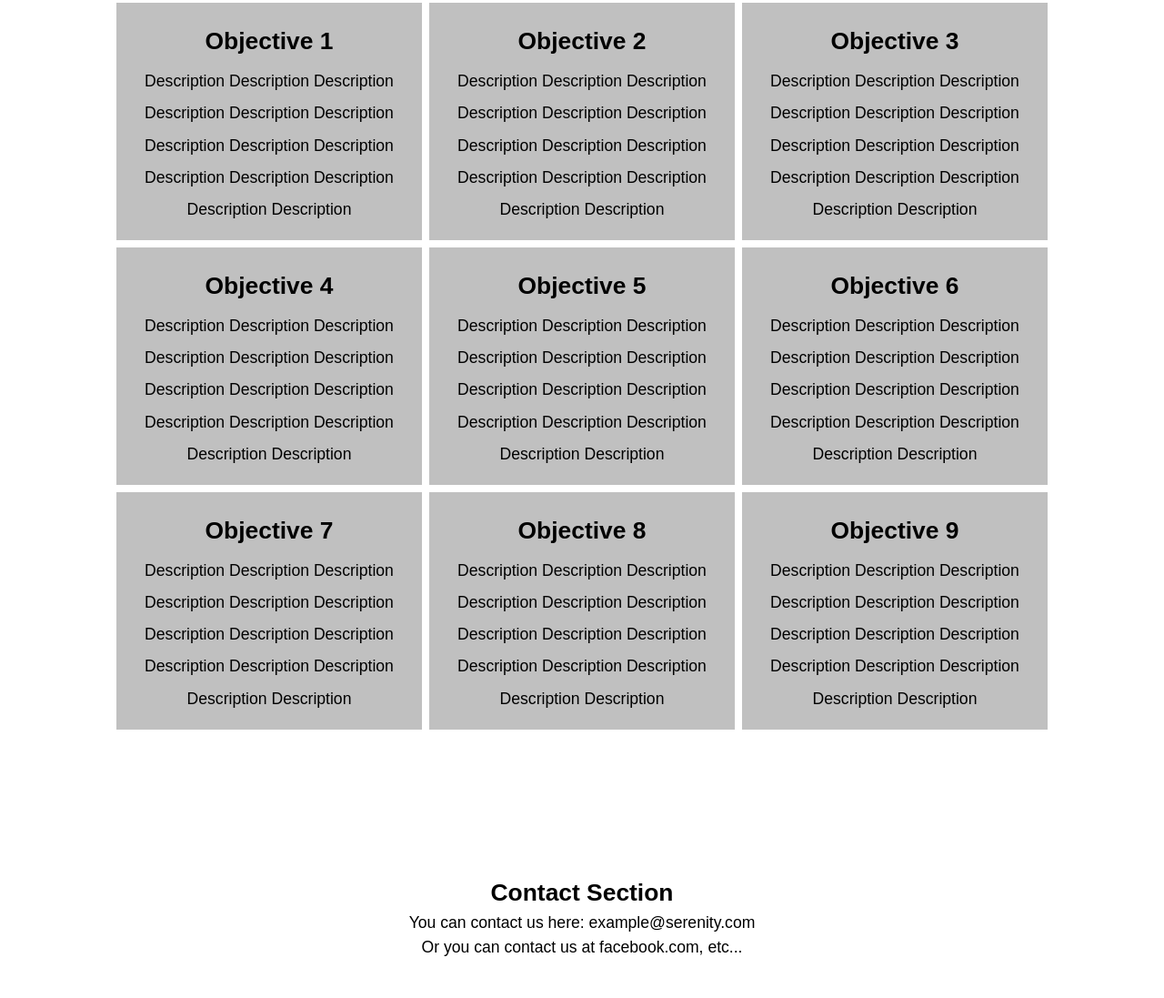
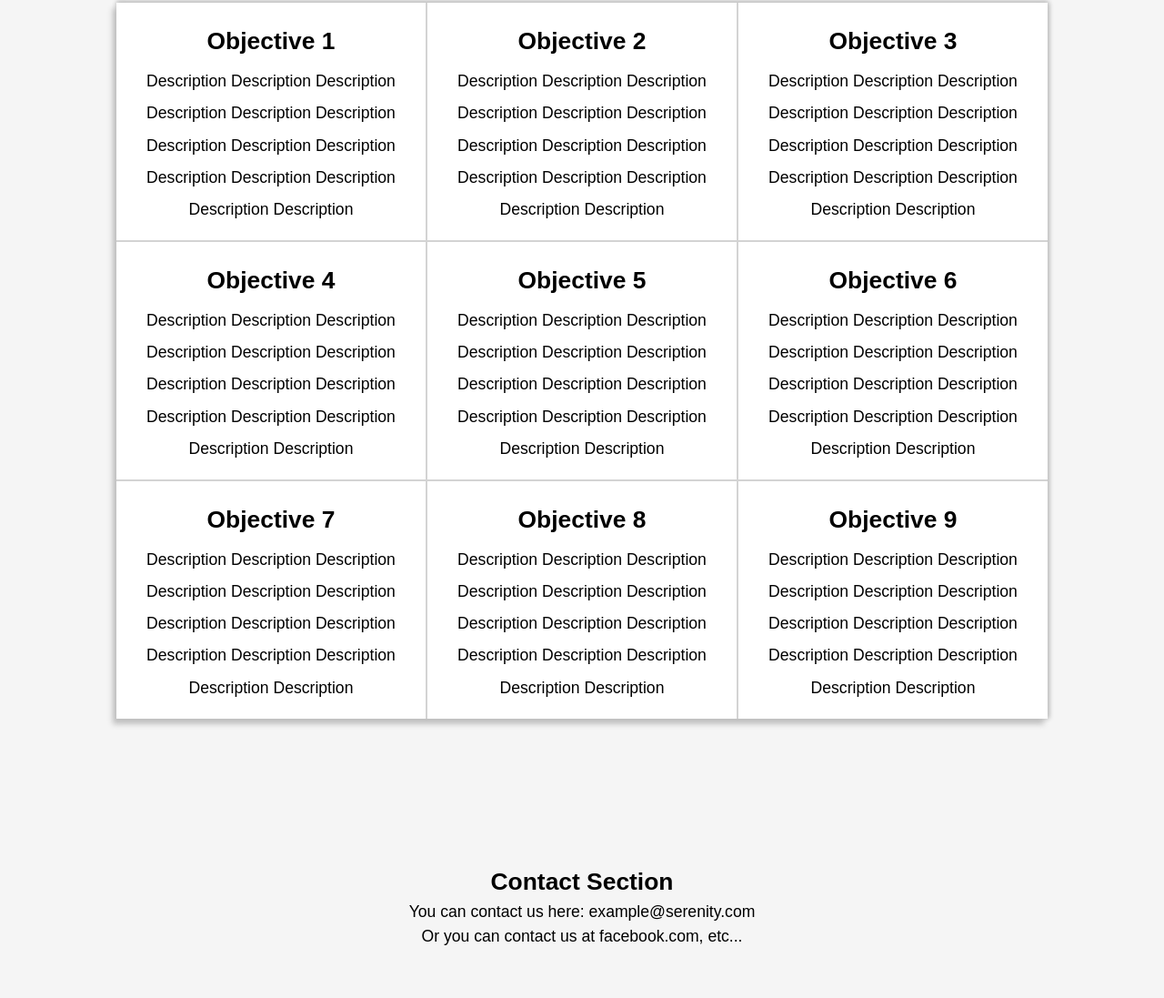
Before and after one commit to nstranquist/serenity-design, a plain HTML site: page index.html in a window 1280 px wide. Shown: the part 1895-2992 px from the top of the page at 91% size. Drawn offline with Linux system fonts and the light colour scheme.

Commit message:
revised serenity objective section

```diff
--- a/css/contact.css
+++ b/css/contact.css
@@ -0,0 +1,3 @@
+.page-contact {
+    background-color: var(--offwhite);
+}
--- a/css/objectives.css
+++ b/css/objectives.css
@@ -29,14 +29,16 @@
     display: grid;
     grid-template-columns: repeat(auto-fit, minmax(31%, 1fr));
     grid-template-rows: 1fr;
-    grid-gap: .5rem;
+    grid-gap: 2px;
     margin-left: 20%;
     margin-right: 20%;
+    box-shadow: -4px 6px 6px silver, 2px 0px 5px silver, 0px -2px 5px silver;
+    background-color: lightgray;
 }
 .objective-container {
     width: 100%;
     height: 100%;
-    background-color: silver;
+    background-color: var(--white);
     padding: 1rem;
     overflow: hidden;
 }
--- a/css/page-layout.css
+++ b/css/page-layout.css
@@ -12,7 +12,7 @@
 .page-footer {}*/
 
 .content-section {
-    background-color: var(--white);
+    background-color: var(--offwhite);
     color: var(--black);
     min-height: 200px;
     text-align: center;
```
